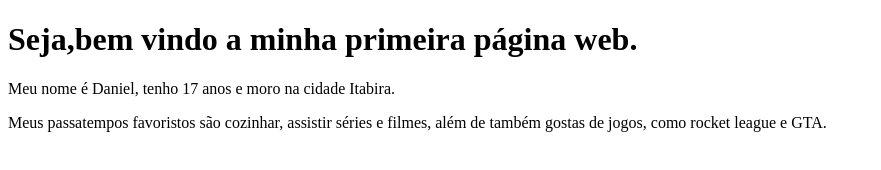
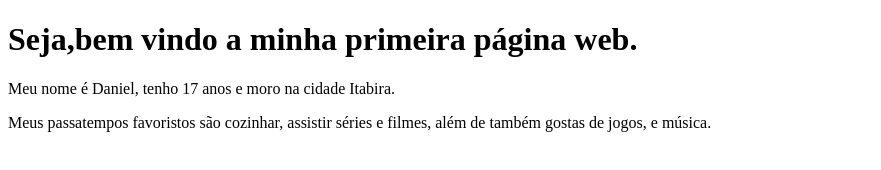
Before and after one commit to odan-jga/desenvolve-introducao-web, a plain HTML site: page Exercícios WEB/pagina.html in a window 1280 px wide. Shown: the whole page, without its empty margins (0-881 px from the left). Drawn offline with Linux system fonts and the light colour scheme.

Commit message:
Update pagina.html

```diff
--- a/Exercícios WEB/pagina.html
+++ b/Exercícios WEB/pagina.html
@@ -9,7 +9,7 @@
             Meu nome é Daniel, tenho 17 anos e moro na cidade Itabira.
         </p>
         <p>
-            Meus passatempos favoristos são cozinhar, assistir séries e filmes, além de também gostas de jogos, como rocket league e GTA.
+            Meus passatempos favoristos são cozinhar, assistir séries e filmes, além de também gostas de jogos, e música.
         </p>
 
     </body>
```
